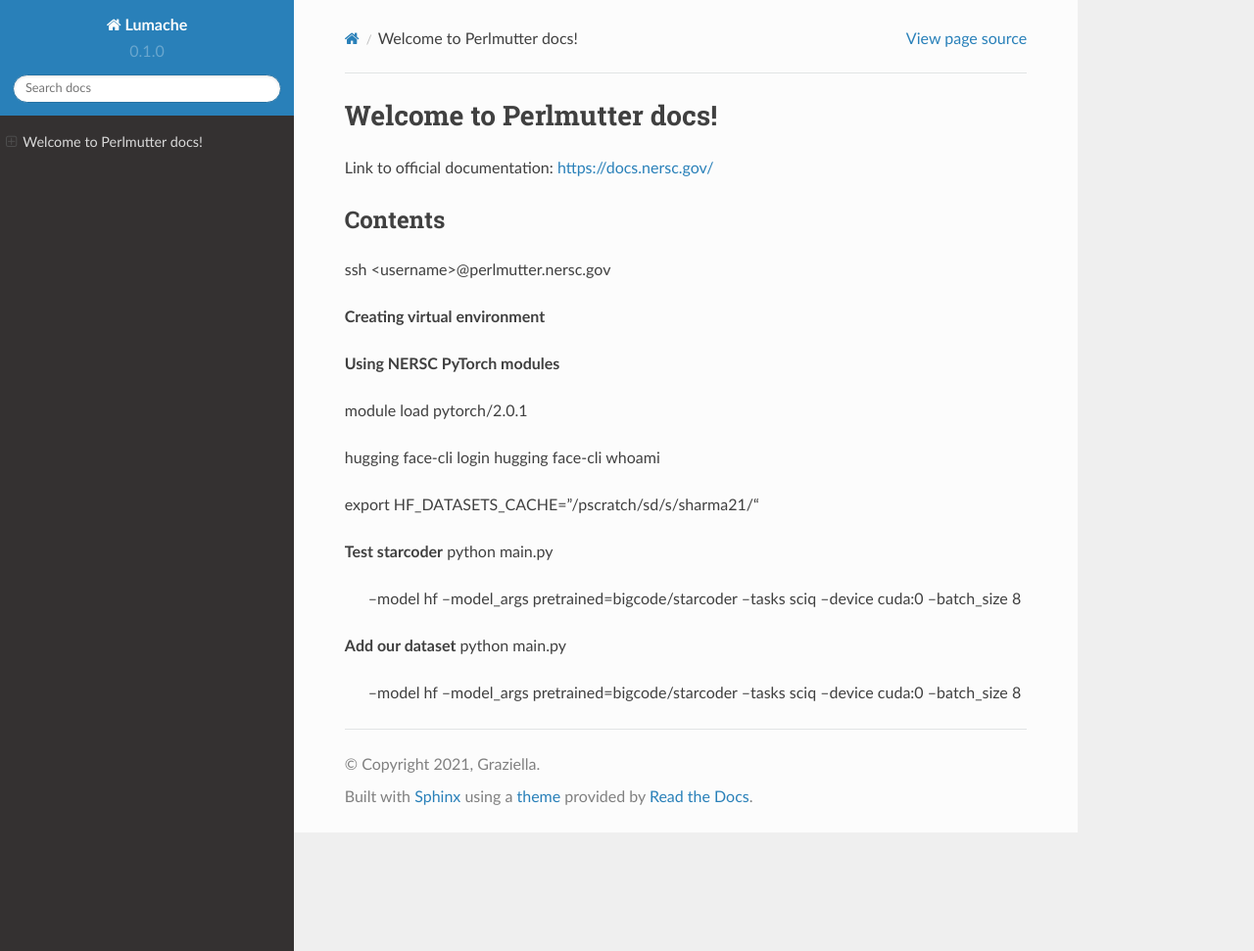
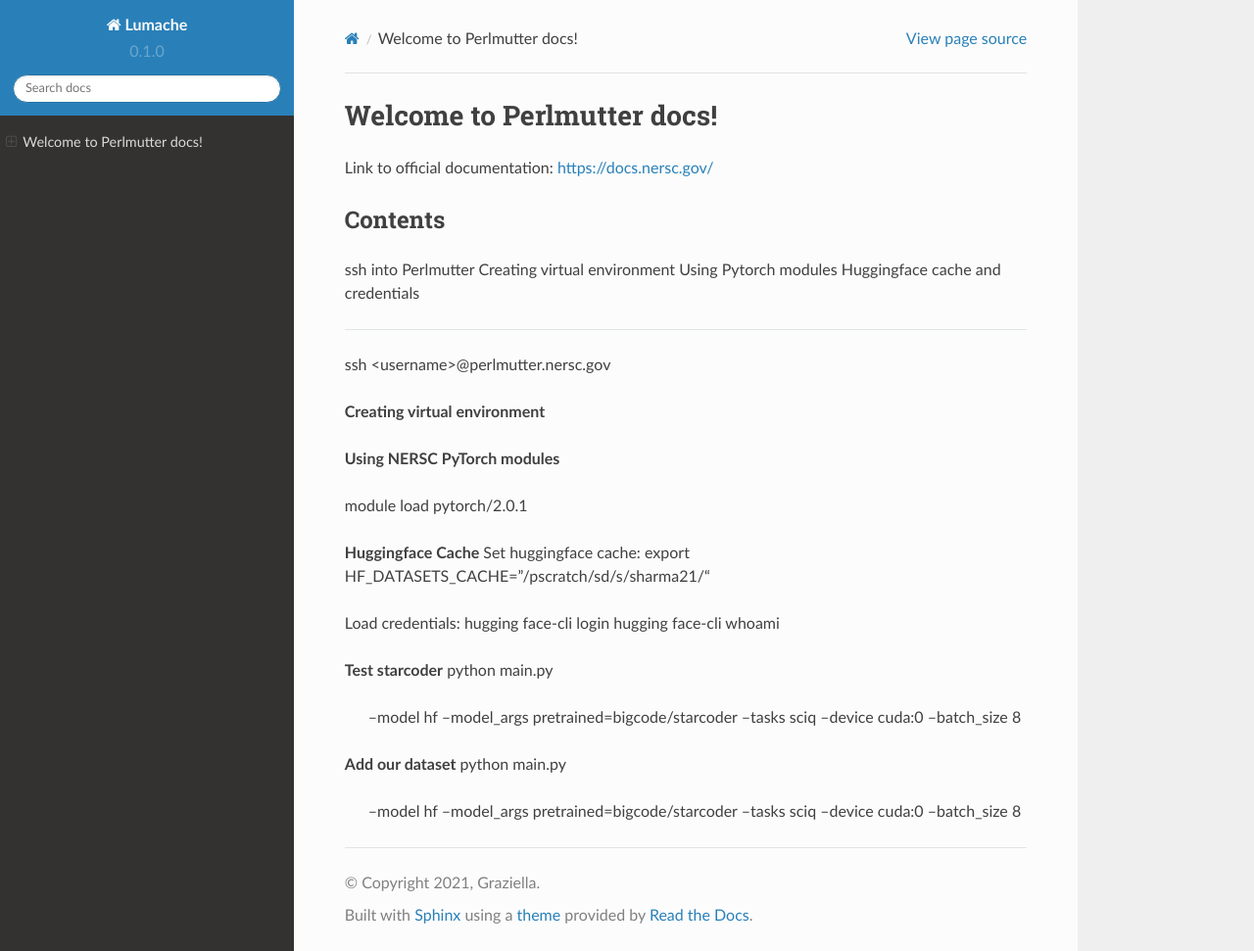
Before and after one commit to HPC-FAIR/Perlmutter-docs, a Sphinx documentation site: the page built from docs/source/index.rst, in a window 1280 px wide and 971 px high. Shown: the whole window at 98% size. Built offline with Sphinx 7.4.7 and the Read the Docs theme 2.0.0, drawn with Linux system fonts in a browser that asks for light colours.

Commit message:
Update index.rst

```diff
--- a/docs/source/index.rst
+++ b/docs/source/index.rst
@@ -6,13 +6,13 @@ Link to official documentation: https://docs.nersc.gov/
 
 
 
+Contents
+--------
+ssh into Perlmutter
+Creating virtual environment
+Using Pytorch modules
+Huggingface cache and credentials
 
-
-
-
-
-
-Contents
 --------
 
 ssh <username>@perlmutter.nersc.gov
@@ -24,11 +24,14 @@ ssh <username>@perlmutter.nersc.gov
 
 module load pytorch/2.0.1
 
+**Huggingface Cache**
+Set huggingface cache:
+export HF_DATASETS_CACHE="/pscratch/sd/s/sharma21/“
 
+Load credentials:
 hugging face-cli login
 hugging face-cli whoami
 
-export HF_DATASETS_CACHE="/pscratch/sd/s/sharma21/“
 
 **Test starcoder**
 python main.py \
```
